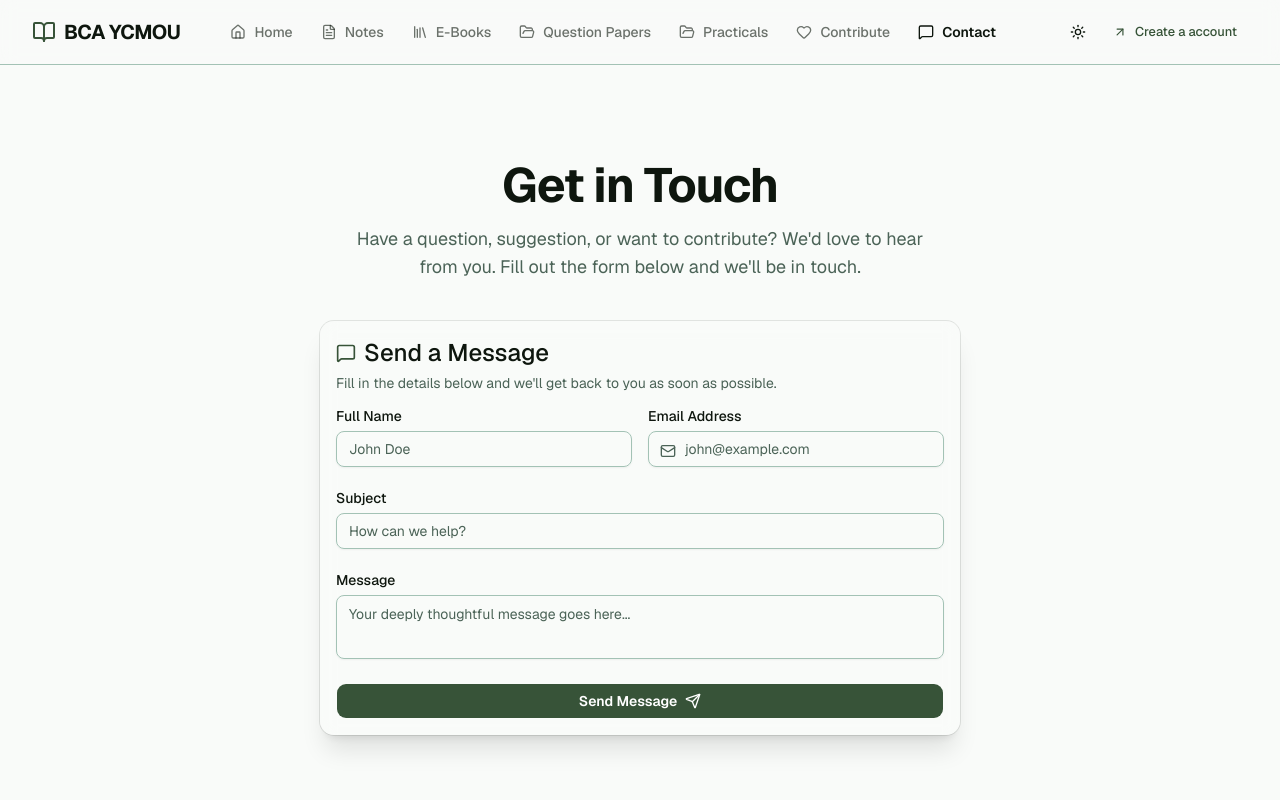
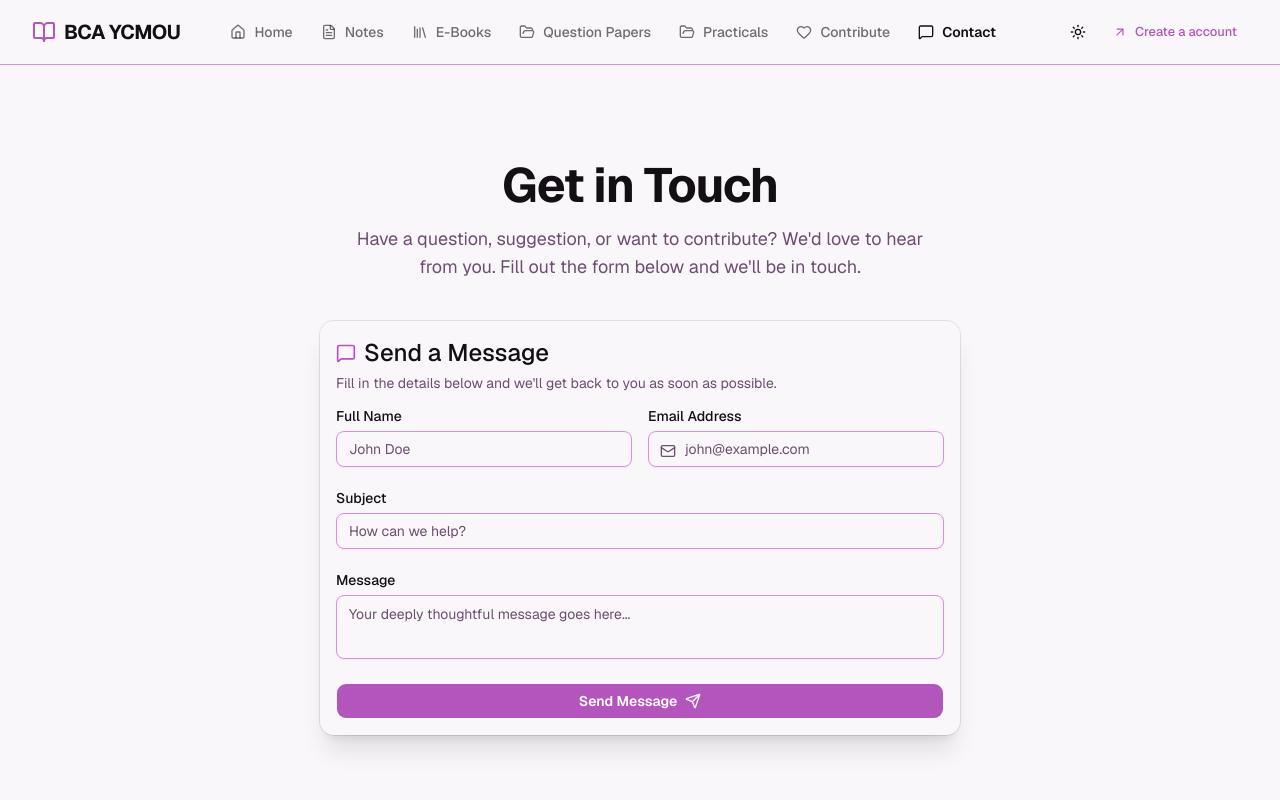
Before and after one commit to saahiyo/bcanotes, a Next.js app: page /contact in a window 1280 px wide. Shown: the top 800 px of the page. Built offline with nearby package versions, Linux system fonts and the light colour scheme.

Commit message:
style: update color scheme to purple/plum palette

```diff
--- a/app/globals.css
+++ b/app/globals.css
@@ -57,46 +57,46 @@
 }
 
 :root {
-  --background: #f9fbf9;
-  --foreground: #0e160e;
-  --card: #f9fbf9;
-  --card-foreground: #0e160e;
-  --popover: #f9fbf9;
-  --popover-foreground: #0e160e;
-  --primary: #375338;
+  --background: #faf7fa;
+  --foreground: #130f14;
+  --card: #faf7fa;
+  --card-foreground: #130f14;
+  --popover: #faf7fa;
+  --popover-foreground: #130f14;
+  --primary: #b454bd;
   --primary-foreground: #ffffff;
-  --secondary: #a3c2b5;
-  --secondary-foreground: #0e160e;
-  --muted: #e4ece8;
-  --muted-foreground: #4b6357;
-  --accent: #5a8775;
+  --secondary: #db8ce3;
+  --secondary-foreground: #130f14;
+  --muted: #f2eaf3;
+  --muted-foreground: #6c4e70;
+  --accent: #dd5eea;
   --accent-foreground: #ffffff;
   --destructive: #ef4444;
-  --border: #a3c2b5;
-  --input: #a3c2b5;
-  --ring: #375338;
+  --border: #db8ce3;
+  --input: #db8ce3;
+  --ring: #b454bd;
   --radius: 0.625rem;
 }
 
 .dark {
-  --background: #040604;
-  --foreground: #e8f0e8;
-  --card: #040604;
-  --card-foreground: #e8f0e8;
-  --popover: #040604;
-  --popover-foreground: #e8f0e8;
-  --primary: #abc7ac;
-  --primary-foreground: #040604;
-  --secondary: #3e5d50;
-  --secondary-foreground: #e8f0e8;
-  --muted: #131a14;
-  --muted-foreground: #a0b8ab;
-  --accent: #78a593;
-  --accent-foreground: #040604;
+  --background: #090609;
+  --foreground: #efebf0;
+  --card: #090609;
+  --card-foreground: #efebf0;
+  --popover: #090609;
+  --popover-foreground: #efebf0;
+  --primary: #a042a9;
+  --primary-foreground: #ffffff;
+  --secondary: #6a1c73;
+  --secondary-foreground: #efebf0;
+  --muted: #201322;
+  --muted-foreground: #bda6bf;
+  --accent: #9415a2;
+  --accent-foreground: #ffffff;
   --destructive: #ef4444;
-  --border: #3e5d50;
-  --input: #3e5d50;
-  --ring: #abc7ac;
+  --border: #6a1c73;
+  --input: #6a1c73;
+  --ring: #a042a9;
 }
 
 @layer base {
```
